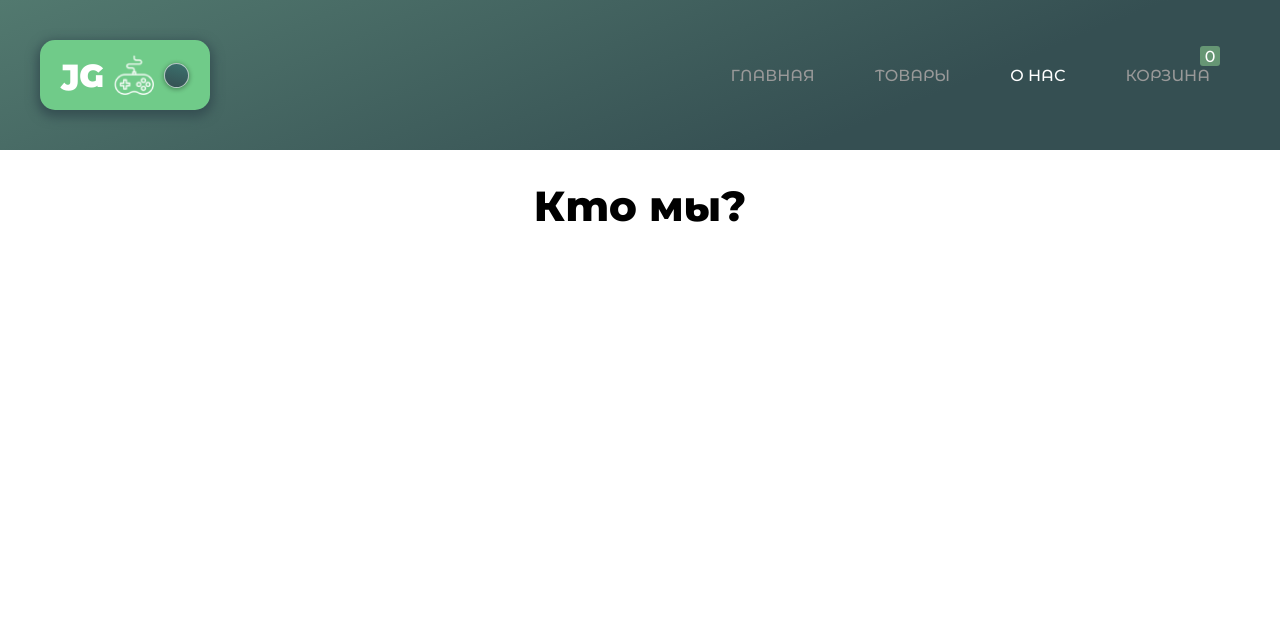
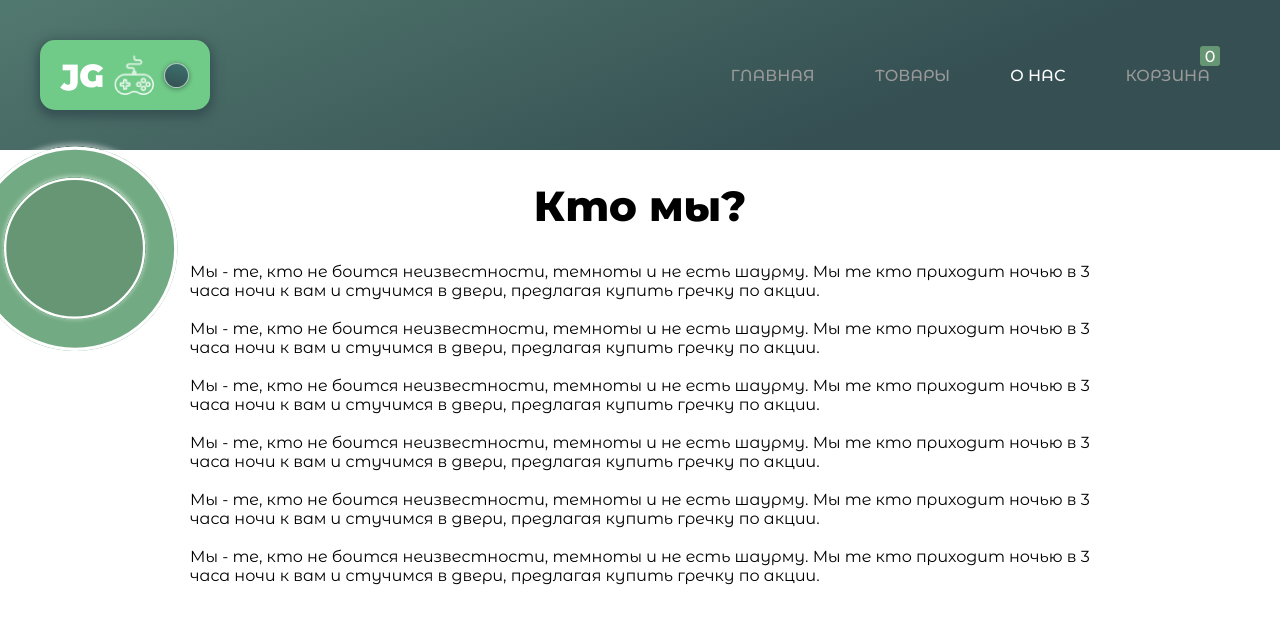
Before and after one commit to Airtribunal/just-games-front, a React (Create React App) app: page /about in a window 1280 px wide. Shown: the top 624 px of the page. Built offline with nearby package versions, Linux system fonts and the light colour scheme; no server answers.

Commit message:
about-content

```diff
--- a/src/App.jsx
+++ b/src/App.jsx
@@ -13,6 +13,7 @@ import { ToastContainer, toast } from "react-toastify";
 
 import useFetch from "./hooks/useFetch";
 import { useState } from "react";
+import About from "./pages/about";
 
 const url = "http://localhost:1337/api/products?populate=*";
 
@@ -86,11 +87,7 @@ function App() {
         },
         {
           path: "/about",
-          element: (
-            <section>
-              <h1 className="section-title">Кто мы?</h1>
-            </section>
-          ),
+          element: <About />,
         },
         {
           path: "/cart",
--- a/src/index.css
+++ b/src/index.css
@@ -597,3 +597,23 @@ textarea {
   display: grid;
   grid-template-columns: 1fr 1fr 1fr;
 }
+
+/* About */
+.about-section {
+  position: relative;
+  z-index: 9999;
+}
+
+.about-section > * {
+  position: relative;
+  z-index: 9999;
+  max-width: 900px;
+}
+
+.about-circle img {
+  position: absolute;
+  left: -25%;
+  top: -10%;
+
+  width: 220px;
+}
--- /dev/null
+++ b/src/pages/about/index.jsx
@@ -0,0 +1,53 @@
+import React from "react";
+import circle from '../../images/circle.svg'
+
+function About() {
+    return (
+        <section className="about-section">
+            <div className="container">
+                <h1 className="section-title">Кто мы?</h1>
+                <div className="about-circle">
+                    <img src={circle} alt="" />
+                </div>
+                <p>
+                    Мы - те, кто не боится неизвестности, темноты и не есть
+                    шаурму. Мы те кто приходит ночью в 3 часа ночи к вам и
+                    стучимся в двери, предлагая купить гречку по акции.
+                </p>
+                <br />{" "}
+                <p>
+                    Мы - те, кто не боится неизвестности, темноты и не есть
+                    шаурму. Мы те кто приходит ночью в 3 часа ночи к вам и
+                    стучимся в двери, предлагая купить гречку по акции.
+                </p>
+                <br />{" "}
+                <p>
+                    Мы - те, кто не боится неизвестности, темноты и не есть
+                    шаурму. Мы те кто приходит ночью в 3 часа ночи к вам и
+                    стучимся в двери, предлагая купить гречку по акции.
+                </p>
+                <br />{" "}
+                <p>
+                    Мы - те, кто не боится неизвестности, темноты и не есть
+                    шаурму. Мы те кто приходит ночью в 3 часа ночи к вам и
+                    стучимся в двери, предлагая купить гречку по акции.
+                </p>
+                <br />{" "}
+                <p>
+                    Мы - те, кто не боится неизвестности, темноты и не есть
+                    шаурму. Мы те кто приходит ночью в 3 часа ночи к вам и
+                    стучимся в двери, предлагая купить гречку по акции.
+                </p>
+                <br />{" "}
+                <p>
+                    Мы - те, кто не боится неизвестности, темноты и не есть
+                    шаурму. Мы те кто приходит ночью в 3 часа ночи к вам и
+                    стучимся в двери, предлагая купить гречку по акции.
+                </p>
+                <br />
+            </div>
+        </section>
+    );
+}
+
+export default About;
```
Also changed, not shown: src/images/single-img.png (added).
